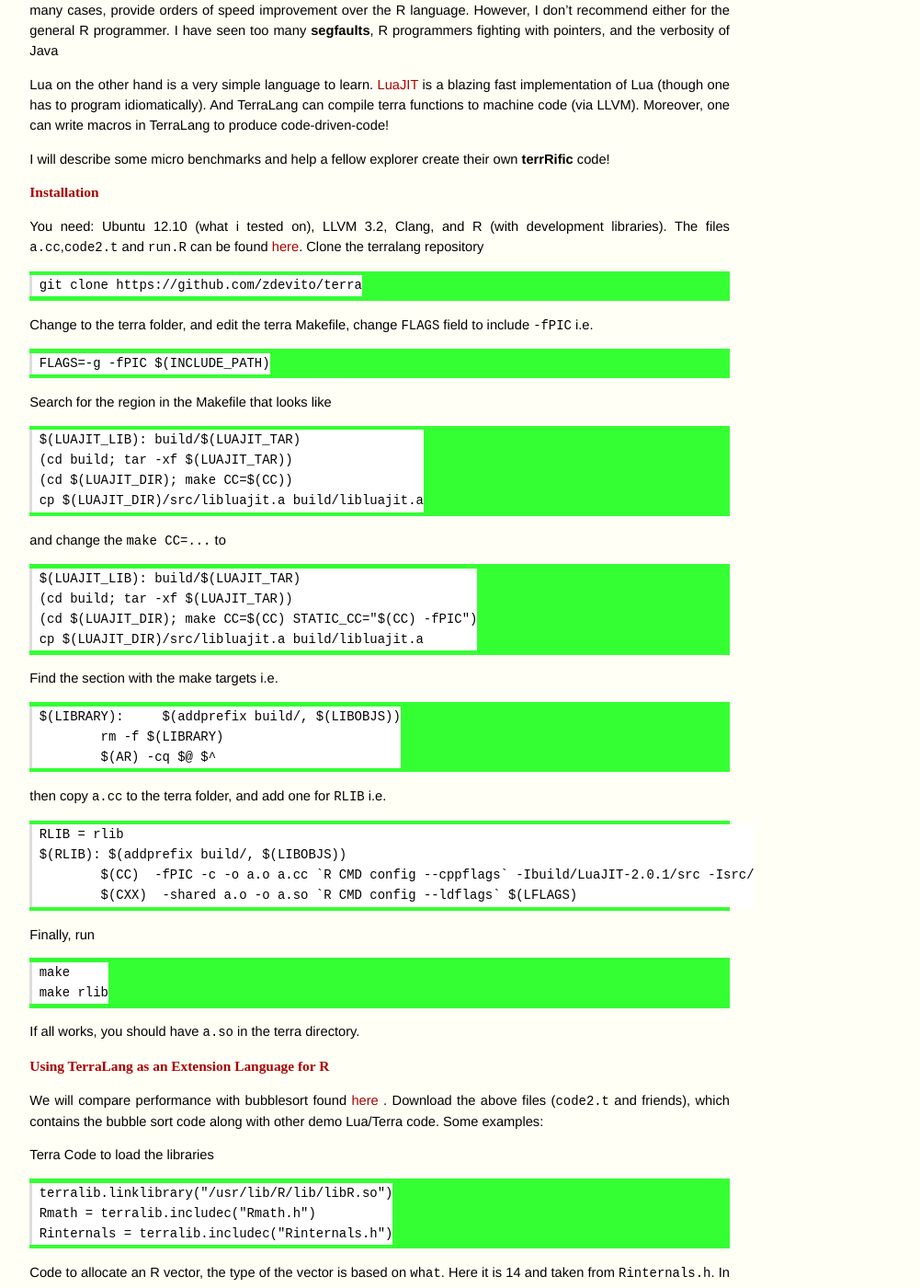
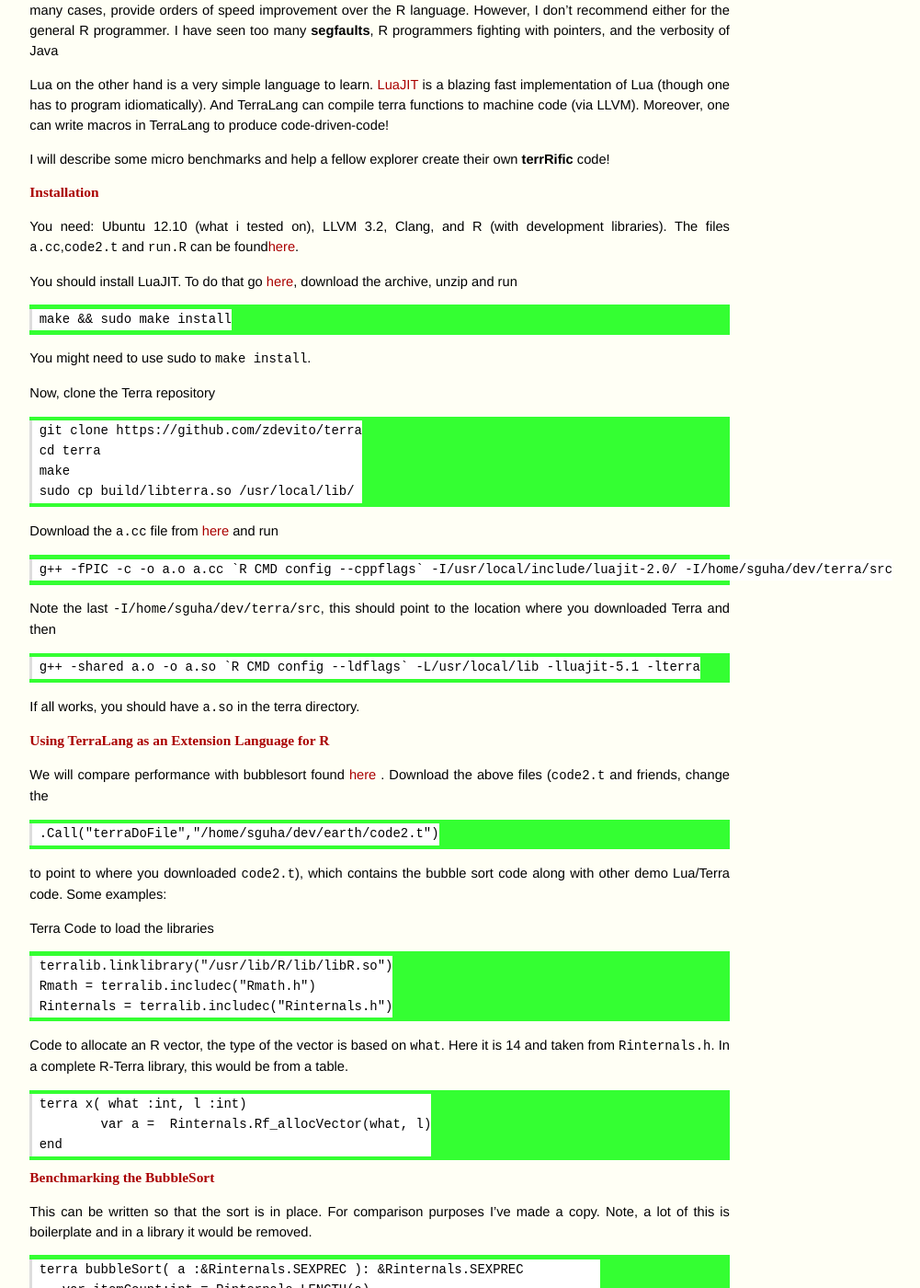
Before and after one commit to agentsguha/saptarshiguha.github.io, a Jekyll site: the page built from _posts/2013-05-21-Terra-and-R-Is-Terrific.md, in a window 1280 px wide and 1400 px high, scrolled down 486 px. Shown: the whole window at 92% size, without its empty margins (93-1094 px from the left). Built offline with Jekyll 4.4.1, drawn with Linux system fonts in a browser that asks for light colours; some web fonts are replaced; comment, search, counter and statistics services are not loaded.

```diff
--- a/_posts/2013-05-21-Terra-and-R-Is-Terrific.md
+++ b/_posts/2013-05-21-Terra-and-R-Is-Terrific.md
@@ -38,50 +38,29 @@
 
 ## Installation
 You need: Ubuntu 12.10 (what i tested on), LLVM 3.2, Clang, and R (with development libraries).
-The files `a.cc`,`code2.t` and `run.R` can be found [here]({{site.url}}/resources/terraexample).
-Clone the terralang repository
+The files `a.cc`,`code2.t` and `run.R` can be found[here]({{site.url}}/resources/terraexample).
+
+You should install LuaJIT. To do that go
+[here](http://luajit.org/download.html), download the archive, unzip and run
+
+	make && sudo make install
+
+You might need to use sudo to `make install`.
+
+Now, clone the Terra repository
 
 	git clone https://github.com/zdevito/terra
+	cd terra
+	make
+	sudo cp build/libterra.so /usr/local/lib/
 
+Download the `a.cc` file from [here]({{site.url}}/resources/terraexample) and run
 
-Change to the terra folder, and edit the terra Makefile, change `FLAGS` field to include `-fPIC` i.e.
+	g++ -fPIC -c -o a.o a.cc `R CMD config --cppflags` -I/usr/local/include/luajit-2.0/ -I/home/sguha/dev/terra/src
 
-	FLAGS=-g -fPIC $(INCLUDE_PATH)
+Note the last `-I/home/sguha/dev/terra/src`, this should point to the location where you downloaded Terra and then
 
-
-Search for the region in the Makefile that looks like
-
-	$(LUAJIT_LIB): build/$(LUAJIT_TAR)
-	(cd build; tar -xf $(LUAJIT_TAR))
-	(cd $(LUAJIT_DIR); make CC=$(CC))
-	cp $(LUAJIT_DIR)/src/libluajit.a build/libluajit.a
-
-and change the `make CC=...`  to
-
-	$(LUAJIT_LIB): build/$(LUAJIT_TAR)
-	(cd build; tar -xf $(LUAJIT_TAR))
-	(cd $(LUAJIT_DIR); make CC=$(CC) STATIC_CC="$(CC) -fPIC")
-	cp $(LUAJIT_DIR)/src/libluajit.a build/libluajit.a
-
-
-Find the section with the make targets i.e.
-
-	$(LIBRARY):	$(addprefix build/, $(LIBOBJS))
-		rm -f $(LIBRARY)
-		$(AR) -cq $@ $^
-
-
-then copy `a.cc` to the terra folder, and  add one for `RLIB` i.e.
-
-	RLIB = rlib
-	$(RLIB): $(addprefix build/, $(LIBOBJS))
-		$(CC)  -fPIC -c -o a.o a.cc `R CMD config --cppflags` -Ibuild/LuaJIT-2.0.1/src -Isrc/
-		$(CXX)  -shared a.o -o a.so `R CMD config --ldflags` $(LFLAGS)
-
-Finally, run
-
-	make
-	make rlib
+	g++ -shared a.o -o a.so `R CMD config --ldflags` -L/usr/local/lib -lluajit-5.1 -lterra
 
 If all works, you should have `a.so` in the terra directory.
 
@@ -89,7 +68,11 @@
 
 We will compare performance with bubblesort found
 [here](http://www.numbertheory.nl/2013/05/14/much-more-efficient-bubble-sort-in-r-using-the-rcpp-and-inline-packages/)
-. Download the above files (`code2.t` and friends), which contains the bubble sort code along with other demo Lua/Terra
+. Download the above files (`code2.t` and friends, change the
+
+	.Call("terraDoFile","/home/sguha/dev/earth/code2.t")
+
+to point to where you downloaded `code2.t`), which contains the bubble sort code along with other demo Lua/Terra
 code. Some examples:
 
 Terra Code to load the libraries
```
Also changed, not shown: _posts/2013-06-19-Hashtables-in-terra.md (added, +166 -0 lines).
